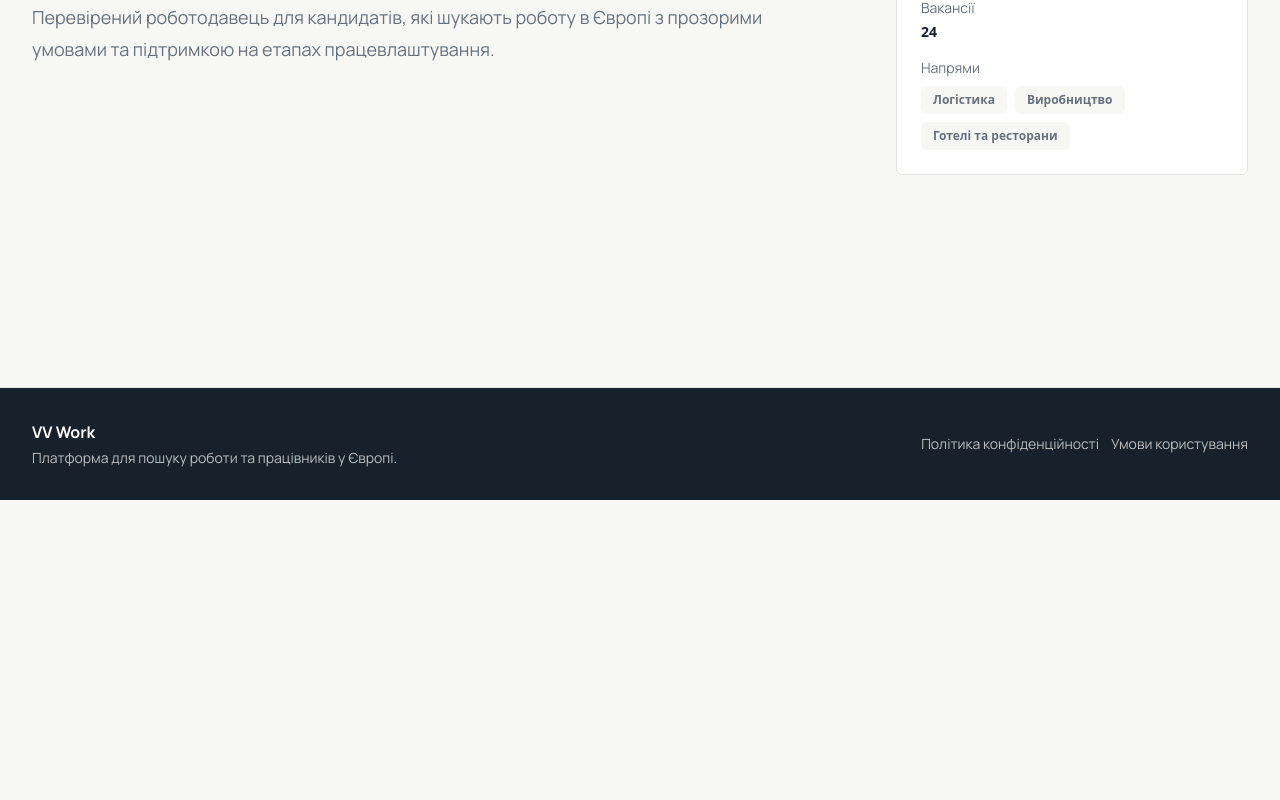
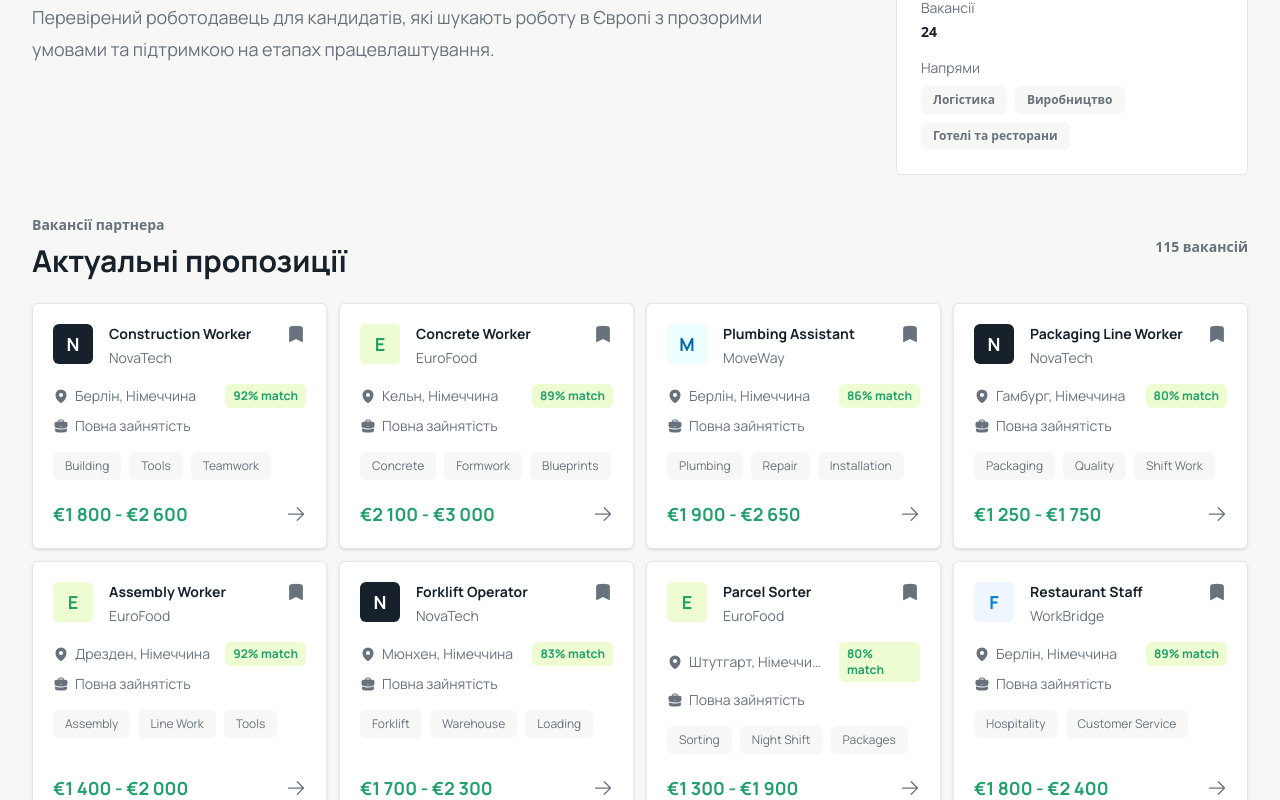
Before and after one commit to KirillVGX/vv-work, a React (Vite) app: page /partners/demo-partner in a window 1280 px wide. Shown: the part 300-1100 px from the top of the page. Before the commit the page ends 800 px from the top, so only its background shows below. Built offline with nearby package versions, Linux system fonts and the light colour scheme; a web font is replaced by a local one.

Commit message:
feat: implement partner page

```diff
--- a/src/api/index.ts
+++ b/src/api/index.ts
@@ -1,6 +1,7 @@
 export {
     fetchCategories,
     fetchCountries,
+    fetchVacanciesByPartnerSlug,
     fetchVacancies,
 } from './home'
 export {
--- a/src/api/partners.ts
+++ b/src/api/partners.ts
@@ -78,6 +78,27 @@ export const partners: Partner[] = [
         vacanciesCount: 31,
         isVerified: true,
     },
+    {
+        slug: 'new-partner',
+        name: 'New Partner',
+        logo: 'N',
+        country: 'Іспанія',
+        city: 'Мадрид',
+        description:
+            'Новий партнер платформи VV Work, який готує перші вакансії для кандидатів у Європі.',
+        industries: [
+            {
+                key: 'construction',
+                label: 'Будівництво',
+            },
+            {
+                key: 'other',
+                label: 'Інші',
+            },
+        ],
+        vacanciesCount: 0,
+        isVerified: false,
+    },
 ]
 
 export function fetchPartners(): Promise<ApiResponse<PartnersResponse>> {
--- a/src/components/home/homeData.ts
+++ b/src/components/home/homeData.ts
@@ -365,6 +365,7 @@ const companies = [
 
 const logoTones: Vacancy['logoTone'][] = ['dark', 'blue', 'cyan', 'lime']
 const logos = ['N', 'L', 'G', 'E', 'B', 'C', 'M', 'H', 'W', 'F', 'R', 'P']
+const partnerSlugs = ['demo-partner', 'logipro', 'eurofood']
 
 function createVacancy(
     country: Country,
@@ -373,7 +374,11 @@ function createVacancy(
     seed: number,
     presetIndex: number
 ): Vacancy {
+    const partnerSlug = partnerSlugs[seed % partnerSlugs.length]
+
     return {
+        id: `${partnerSlug}-${country.key}-${category.key}-${presetIndex}`,
+        partnerSlug,
         logo: logos[seed % logos.length],
         logoTone: logoTones[seed % logoTones.length],
         title: preset.title,
--- a/src/components/home/index.ts
+++ b/src/components/home/index.ts
@@ -4,5 +4,8 @@ export { SearchField } from './SearchField'
 export { CategoryChips } from './CategoryChips'
 export { MatchBadge } from './MatchBadge'
 export { VacancyCard } from './VacancyCard'
-export { VacancyGrid } from './VacancyGrid'
+export {
+    VacancyGrid,
+    VacancyGridSkeleton,
+} from './VacancyGrid'
 export { VacancySection } from './VacancySection'
--- a/src/pages/PartnerPage.tsx
+++ b/src/pages/PartnerPage.tsx
@@ -1,17 +1,26 @@
 import { useCallback, useEffect, useState } from 'react'
+import { HiBriefcase } from 'react-icons/hi2'
 import { useParams } from 'react-router'
 
-import { fetchPartnerBySlug } from '@/api'
+import {
+    fetchPartnerBySlug,
+    fetchVacanciesByPartnerSlug,
+} from '@/api'
+import {
+    VacancyGrid,
+    VacancyGridSkeleton,
+} from '@/components/home'
 import { Container, ErrorBlock, Section } from '@/components/ui'
-import type { Partner } from '@/types'
+import type { Partner, Vacancy } from '@/types'
 
-type PartnerState =
+type PartnerPageState =
     | {
           status: 'loading'
       }
     | {
           status: 'success'
           partner: Partner
+          vacancies: Vacancy[]
       }
     | {
           status: 'error'
@@ -20,17 +29,17 @@ type PartnerState =
 
 export function PartnerPage() {
     const { slug } = useParams()
-    const [partnerState, setPartnerState] = useState<PartnerState>({
+    const [pageState, setPageState] = useState<PartnerPageState>({
         status: 'loading',
     })
 
-    const loadPartner = useCallback(
+    const loadPartnerPage = useCallback(
         async (options?: {
             isStale?: () => boolean
             showLoading?: boolean
         }) => {
             if (!slug) {
-                setPartnerState({
+                setPageState({
                     status: 'error',
                     message: 'Партнера не знайдено',
                 })
@@ -38,26 +47,38 @@ export function PartnerPage() {
             }
 
             if (options?.showLoading) {
-                setPartnerState({ status: 'loading' })
+                setPageState({ status: 'loading' })
             }
 
-            const response = await fetchPartnerBySlug(slug)
+            const [partnerResponse, vacanciesResponse] = await Promise.all([
+                fetchPartnerBySlug(slug),
+                fetchVacanciesByPartnerSlug(slug),
+            ])
 
             if (options?.isStale?.()) {
                 return
             }
 
-            if (response.ok) {
-                setPartnerState({
-                    status: 'success',
-                    partner: response.data,
+            if (!partnerResponse.ok) {
+                setPageState({
+                    status: 'error',
+                    message: partnerResponse.error.message,
                 })
                 return
             }
 
-            setPartnerState({
-                status: 'error',
-                message: response.error.message,
+            if (!vacanciesResponse.ok) {
+                setPageState({
+                    status: 'error',
+                    message: vacanciesResponse.error.message,
+                })
+                return
+            }
+
+            setPageState({
+                status: 'success',
+                partner: partnerResponse.data,
+                vacancies: vacanciesResponse.data,
             })
         },
         [slug]
@@ -67,96 +88,84 @@ export function PartnerPage() {
         let shouldIgnore = false
 
         // oxlint-disable-next-line react/set-state-in-effect
-        void loadPartner({
+        void loadPartnerPage({
             isStale: () => shouldIgnore,
         })
 
         return () => {
             shouldIgnore = true
         }
-    }, [loadPartner])
+    }, [loadPartnerPage])
 
     return (
         <Section spacing="lg">
             <Container>
-                {partnerState.status === 'loading' && <PartnerLoading />}
-                {partnerState.status === 'error' && (
-                    <PartnerError
-                        message={partnerState.message}
+                {pageState.status === 'loading' && <PartnerPageLoading />}
+                {pageState.status === 'error' && (
+                    <ErrorBlock
+                        title="Не вдалося завантажити сторінку партнера"
+                        message={pageState.message}
+                        minHeightClassName="min-h-[18rem]"
                         onRetry={() =>
-                            void loadPartner({
+                            void loadPartnerPage({
                                 showLoading: true,
                             })
                         }
                     />
                 )}
-                {partnerState.status === 'success' && (
-                    <PartnerDetails partner={partnerState.partner} />
+                {pageState.status === 'success' && (
+                    <PartnerPageContent
+                        partner={pageState.partner}
+                        vacancies={pageState.vacancies}
+                    />
                 )}
             </Container>
         </Section>
     )
 }
 
-function PartnerLoading() {
+function PartnerPageLoading() {
     return (
-        <div className="grid gap-8 lg:grid-cols-[minmax(0,1fr)_22rem]">
-            <div className="max-w-3xl">
-                <div className="bg-border h-4 w-32 animate-pulse rounded-md" />
-                <div className="mt-4 flex items-center gap-4">
-                    <div className="bg-border size-14 animate-pulse rounded-md" />
-                    <div className="flex-1">
-                        <div className="bg-border h-12 w-full max-w-md animate-pulse rounded-md" />
-                        <div className="bg-border mt-3 h-4 w-48 animate-pulse rounded-md" />
-                    </div>
-                </div>
-                <div className="bg-border mt-6 h-5 w-full max-w-2xl animate-pulse rounded-md" />
-                <div className="bg-border mt-3 h-5 w-full max-w-xl animate-pulse rounded-md" />
-                <div className="bg-border mt-3 h-5 w-full max-w-lg animate-pulse rounded-md" />
-            </div>
-
-            <aside className="border-border bg-surface rounded-md border p-6">
-                <div className="bg-border h-6 w-28 animate-pulse rounded-md" />
-                <div className="mt-5 grid gap-4">
-                    <PartnerInfoSkeletonRow />
-                    <PartnerInfoSkeletonRow />
-                    <div>
-                        <div className="bg-border h-4 w-20 animate-pulse rounded-md" />
-                        <div className="mt-2 flex flex-wrap gap-2">
-                            <div className="bg-border h-7 w-24 animate-pulse rounded-md" />
-                            <div className="bg-border h-7 w-28 animate-pulse rounded-md" />
-                            <div className="bg-border h-7 w-20 animate-pulse rounded-md" />
-                        </div>
-                    </div>
-                </div>
-            </aside>
+        <div className="grid gap-10">
+            <PartnerInfoSkeleton />
+            <VacanciesBlockHeaderSkeleton />
+            <VacancyGridSkeleton count={8} />
         </div>
     )
 }
 
-function PartnerInfoSkeletonRow() {
-    return (
-        <div>
-            <div className="bg-border h-4 w-20 animate-pulse rounded-md" />
-            <div className="bg-border mt-2 h-5 w-36 animate-pulse rounded-md" />
-        </div>
-    )
-}
-
-function PartnerError({
-    message,
-    onRetry,
+function PartnerPageContent({
+    partner,
+    vacancies,
 }: {
-    message: string
-    onRetry: () => void
+    partner: Partner
+    vacancies: Vacancy[]
 }) {
     return (
-        <ErrorBlock
-            title="Не вдалося завантажити партнера"
-            message={message}
-            minHeightClassName="min-h-[18rem]"
-            onRetry={onRetry}
-        />
+        <div className="grid gap-10">
+            <PartnerDetails partner={partner} />
+            <section>
+                <div className="mb-6 flex items-center justify-between gap-4">
+                    <div>
+                        <p className="text-muted text-sm font-semibold">
+                            Вакансії партнера
+                        </p>
+                        <h2 className="text-primary mt-2 text-3xl font-bold">
+                            Актуальні пропозиції
+                        </h2>
+                    </div>
+                    <p className="text-muted hidden text-sm font-semibold md:block">
+                        {vacancies.length} вакансій
+                    </p>
+                </div>
+
+                {vacancies.length > 0 ? (
+                    <VacancyGrid vacancies={vacancies} />
+                ) : (
+                    <PartnerVacanciesEmpty />
+                )}
+            </section>
+        </div>
     )
 }
 
@@ -222,3 +231,77 @@ function PartnerDetails({ partner }: { partner: Partner }) {
         </div>
     )
 }
+
+function PartnerVacanciesEmpty() {
+    return (
+        <div className="border-border bg-surface flex min-h-[13.25rem] flex-col items-start justify-center rounded-md border p-6">
+            <span className="bg-accent/25 text-success flex size-11 items-center justify-center rounded-md">
+                <HiBriefcase
+                    aria-hidden="true"
+                    className="size-5"
+                />
+            </span>
+            <h3 className="text-primary mt-4 text-xl font-bold">
+                Поки немає відкритих вакансій
+            </h3>
+            <p className="text-muted mt-2 max-w-xl text-sm leading-6">
+                Партнер уже є на платформі, але ще не опублікував активні
+                пропозиції. Вакансії з'являться тут після оновлення даних.
+            </p>
+        </div>
+    )
+}
+
+function PartnerInfoSkeleton() {
+    return (
+        <div className="grid gap-8 lg:grid-cols-[minmax(0,1fr)_22rem]">
+            <div className="max-w-3xl">
+                <div className="bg-border h-4 w-32 animate-pulse rounded-md" />
+                <div className="mt-4 flex items-center gap-4">
+                    <div className="bg-border size-14 animate-pulse rounded-md" />
+                    <div className="flex-1">
+                        <div className="bg-border h-12 w-full max-w-md animate-pulse rounded-md" />
+                        <div className="bg-border mt-3 h-4 w-48 animate-pulse rounded-md" />
+                    </div>
+                </div>
+                <div className="bg-border mt-6 h-5 w-full max-w-2xl animate-pulse rounded-md" />
+                <div className="bg-border mt-3 h-5 w-full max-w-xl animate-pulse rounded-md" />
+                <div className="bg-border mt-3 h-5 w-full max-w-lg animate-pulse rounded-md" />
+            </div>
+
+            <aside className="border-border bg-surface rounded-md border p-6">
+                <div className="bg-border h-6 w-28 animate-pulse rounded-md" />
+                <div className="mt-5 grid gap-4">
+                    <PartnerInfoSkeletonRow />
+                    <PartnerInfoSkeletonRow />
+                    <div>
+                        <div className="bg-border h-4 w-20 animate-pulse rounded-md" />
+                        <div className="mt-2 flex flex-wrap gap-2">
+                            <div className="bg-border h-7 w-24 animate-pulse rounded-md" />
+                            <div className="bg-border h-7 w-28 animate-pulse rounded-md" />
+                            <div className="bg-border h-7 w-20 animate-pulse rounded-md" />
+                        </div>
+                    </div>
+                </div>
+            </aside>
+        </div>
+    )
+}
+
+function PartnerInfoSkeletonRow() {
+    return (
+        <div>
+            <div className="bg-border h-4 w-20 animate-pulse rounded-md" />
+            <div className="bg-border mt-2 h-5 w-36 animate-pulse rounded-md" />
+        </div>
+    )
+}
+
+function VacanciesBlockHeaderSkeleton() {
+    return (
+        <div>
+            <div className="bg-border h-4 w-32 animate-pulse rounded-md" />
+            <div className="bg-border mt-2 h-9 w-72 animate-pulse rounded-md" />
+        </div>
+    )
+}
--- a/src/types/domain.ts
+++ b/src/types/domain.ts
@@ -36,6 +36,8 @@ export type Partner = {
 export type VacancyLogoTone = 'dark' | 'blue' | 'cyan' | 'lime'
 
 export type Vacancy = {
+    id: string
+    partnerSlug: string
     logo: string
     logoTone: VacancyLogoTone
     title: string
```
Also changed, not shown: src/api/home.ts (+8 -0 lines).
